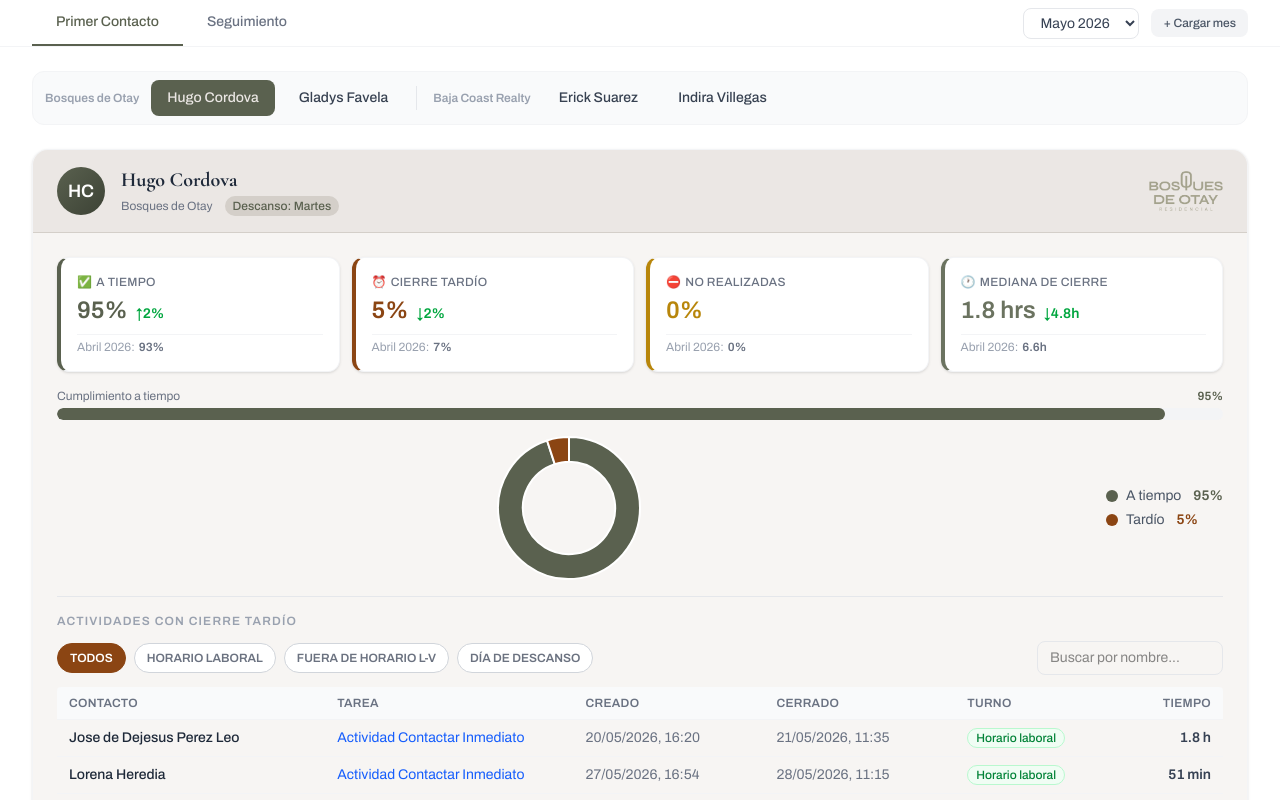
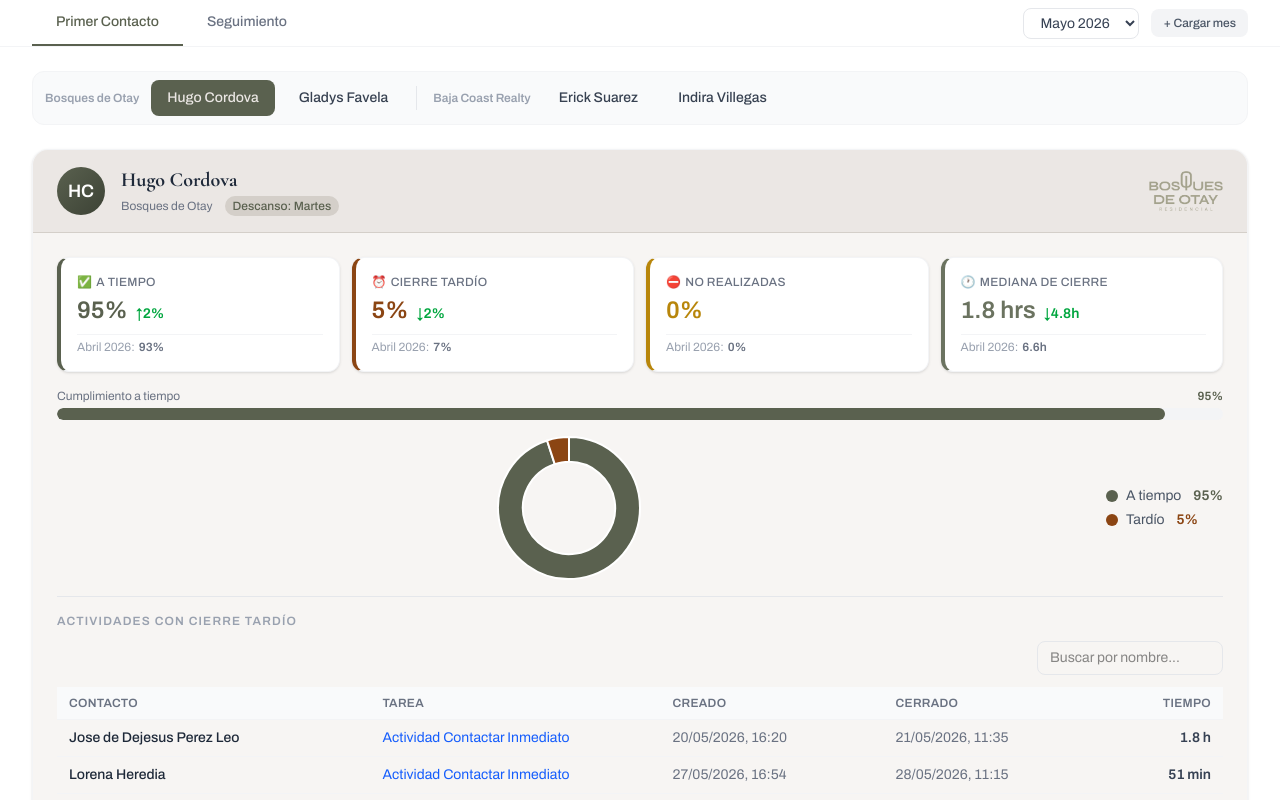
Before and after one commit to GabrielaLuna16/RacabaAct, a Next.js app: page / in a window 1280 px wide. Shown: the top 800 px of the page. Built offline with nearby package versions, Linux system fonts and the light colour scheme.

Commit message:
feat: quitar columna turno y filtros de tabla cierre tardio

```diff
--- a/components/AdvisorPanel.tsx
+++ b/components/AdvisorPanel.tsx
@@ -87,15 +87,7 @@ function TurnoBadge({ turno }: { turno?: Turno }) {
 
 // ── Inline tardio table ──────────────────────────────────────────────────────
 
-const TURNO_FILTERS: { key: 'todos' | Turno; label: string }[] = [
-  { key: 'todos',           label: 'TODOS' },
-  { key: 'horario_laboral', label: 'HORARIO LABORAL' },
-  { key: 'fuera_horario',   label: 'FUERA DE HORARIO L-V' },
-  { key: 'fin_semana',      label: 'DÍA DE DESCANSO' },
-];
-
-function TardioInline({ stats, tabType, accentColor }: { stats: PCStats | SectionStats; tabType: TabType; accentColor: string }) {
-  const [filter, setFilter] = useState<'todos' | Turno>('todos');
+function TardioInline({ stats, tabType }: { stats: PCStats | SectionStats; tabType: TabType }) {
   const [search, setSearch] = useState('');
 
   if (stats.cierre_tardio === 0) return null;
@@ -103,15 +95,13 @@ function TardioInline({ stats, tabType, accentColor }: { stats: PCStats | Sectio
   type AnyRow = {
     contacto: string; tarea: string; tarea_url?: string;
     creado?: string; cerrado?: string; due_date?: string;
-    turno?: Turno; tiempo_min?: number;
+    tiempo_min?: number;
   };
 
   const rows = stats.tardio_detail as AnyRow[];
-  const filtered = rows.filter((r) => {
-    const matchFilter = filter === 'todos' || r.turno === filter;
-    const matchSearch = !search || r.contacto.toLowerCase().includes(search.toLowerCase());
-    return matchFilter && matchSearch;
-  });
+  const filtered = rows.filter((r) =>
+    !search || r.contacto.toLowerCase().includes(search.toLowerCase())
+  );
 
   const dateHeader = tabType === 'seguimiento' ? 'Fecha límite' : 'Creado';
   const timeHeader = tabType === 'seguimiento' ? 'Tiempo tarde' : 'Tiempo';
@@ -122,47 +112,28 @@ function TardioInline({ stats, tabType, accentColor }: { stats: PCStats | Sectio
         Actividades con cierre tardío
       </p>
 
-      {/* Filtros + Búsqueda */}
-      <div className="flex flex-wrap items-center gap-2 mb-3">
-        {TURNO_FILTERS.map(({ key, label }) => {
-          const active = filter === key;
-          return (
-            <button
-              key={key}
-              onClick={() => setFilter(key)}
-              className="text-xs font-semibold px-3 py-1.5 rounded-full border transition-colors"
-              style={active
-                ? { background: accentColor, color: '#fff', borderColor: accentColor }
-                : { background: 'white', color: '#6b7280', borderColor: '#d1d5db' }
-              }
-            >
-              {label}
-            </button>
-          );
-        })}
+      <div className="flex justify-end mb-3">
         <input
           type="text"
           value={search}
           onChange={(e) => setSearch(e.target.value)}
           placeholder="Buscar por nombre..."
-          className="ml-auto text-sm border border-gray-200 rounded-lg px-3 py-1.5 focus:outline-none focus:ring-2 focus:ring-gray-300 min-w-[180px]"
+          className="text-sm border border-gray-200 rounded-lg px-3 py-1.5 focus:outline-none focus:ring-2 focus:ring-gray-300 min-w-[180px]"
         />
       </div>
 
-      {/* Tabla */}
       <div className="overflow-x-auto">
         {filtered.length === 0 ? (
           <p className="py-4 text-gray-400 text-center text-sm">Sin registros</p>
         ) : (
-          <table className="w-full text-sm min-w-[600px]">
+          <table className="w-full text-sm min-w-[500px]">
             <thead>
               <tr className="bg-gray-50 text-gray-500 text-left text-xs uppercase tracking-wide">
-                <th className="px-3 py-2 font-semibold rounded-tl">Contacto</th>
+                <th className="px-3 py-2 font-semibold">Contacto</th>
                 <th className="px-3 py-2 font-semibold">Tarea</th>
                 <th className="px-3 py-2 font-semibold">{dateHeader}</th>
                 <th className="px-3 py-2 font-semibold">Cerrado</th>
-                <th className="px-3 py-2 font-semibold">Turno</th>
-                <th className="px-3 py-2 font-semibold text-right rounded-tr">{timeHeader}</th>
+                <th className="px-3 py-2 font-semibold text-right">{timeHeader}</th>
               </tr>
             </thead>
             <tbody>
@@ -178,7 +149,6 @@ function TardioInline({ stats, tabType, accentColor }: { stats: PCStats | Sectio
                     {tabType === 'seguimiento' ? (r.due_date || '—') : (r.creado || '—')}
                   </td>
                   <td className="px-3 py-2 text-gray-500 whitespace-nowrap">{r.cerrado || '—'}</td>
-                  <td className="px-3 py-2"><TurnoBadge turno={r.turno} /></td>
                   <td className="px-3 py-2 text-right font-semibold text-gray-700 whitespace-nowrap">
                     {r.tiempo_min != null ? fmtTiempo(r.tiempo_min) : '—'}
                   </td>
```
